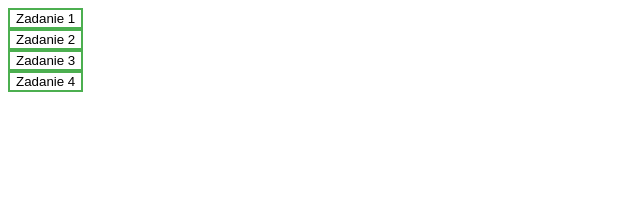
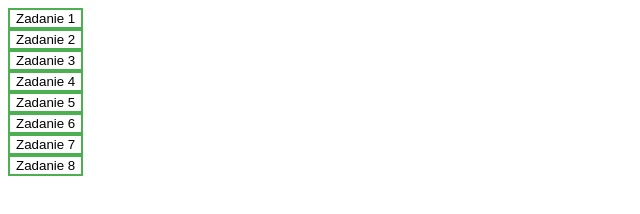
Before and after one commit to WiktorGorecki/OLD-WiktorGorecki.github.io, a plain HTML site: page index.html in a window 1280 px wide. Shown: the whole page, without its empty margins (0-640 px from the left). Drawn offline with Linux system fonts and the light colour scheme.

Commit message:
Dodano 4 nowe zadania do przycisków
Jeszcze nie wykorzystywane

```diff
--- a/index.html
+++ b/index.html
@@ -50,6 +50,10 @@
 		<button class="button1"><a href="zad2/zadanie2.html"> Zadanie 2 </a></button> <br>
 		<button class="button1"><a href="zad3/kod/zadanie3.html"> Zadanie 3 </a></button> <br>
 		<button class="button1"><a href="zad4/kod/zadanie4.html"> Zadanie 4 </a></button> <br>
+		<button class="button1"><a href="zad5/kod/zadanie5.html"> Zadanie 5 </a></button> <br>
+		<button class="button1"><a href="zad6/kod/zadanie6.html"> Zadanie 6 </a></button> <br>
+		<button class="button1"><a href="zad7/kod/zadanie7.html"> Zadanie 7 </a></button> <br>
+		<button class="button1"><a href="zad8/kod/zadanie8.html"> Zadanie 8 </a></button> <br>
 		</div>
 
 		</nav>
```
